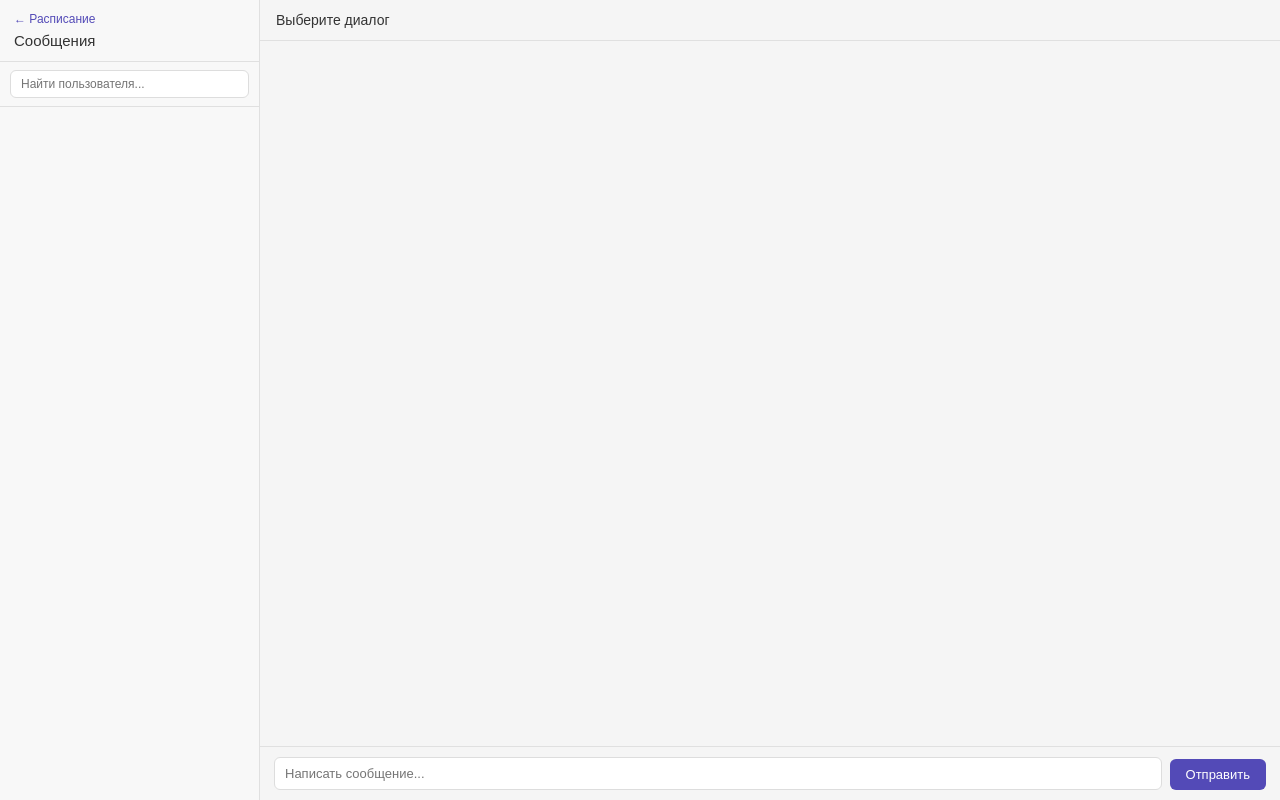
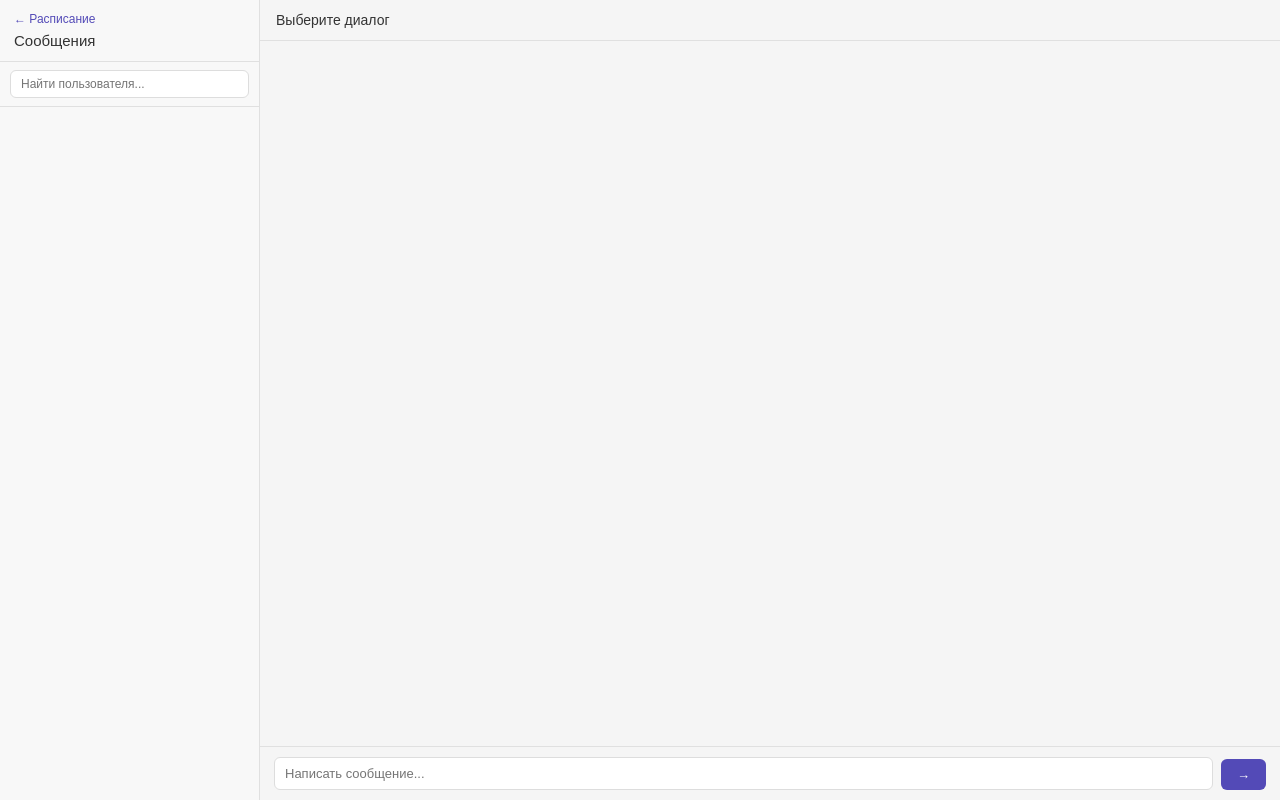
Before and after one commit to redmare00-boop/Horseclub, a website: page public/chat.html in a window 1280 px wide. Drawn offline with nearby package versions, Linux system fonts and the light colour scheme; no server answers; sample sign-in values are in the browser's storage.

Commit message:
Компактная кнопка отправки

```diff
--- a/public/chat.html
+++ b/public/chat.html
@@ -28,7 +28,7 @@
     <div class="chat-messages" id="messages-area"></div>
     <div class="chat-input-area">
       <textarea id="message-input" placeholder="Написать сообщение..." rows="1"></textarea>
-      <button id="send-btn">Отправить</button>
+      <button id="send-btn">→</button>
     </div>
   </div>
 </div>
```
